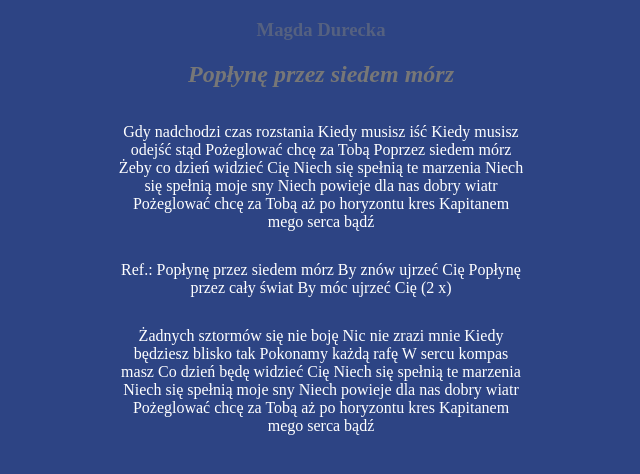
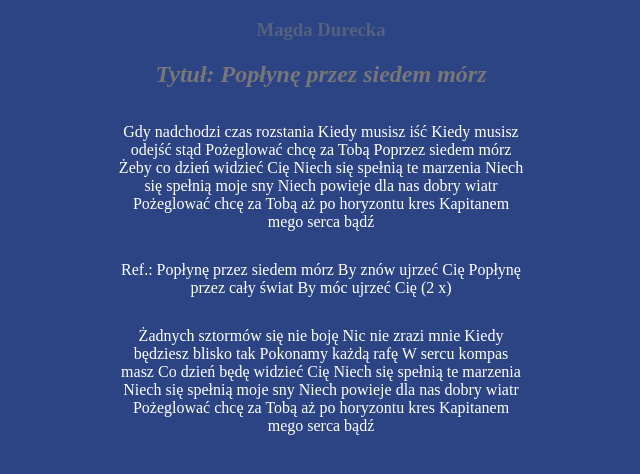
Before and after one commit to MatrajM/learning-git-3, a plain HTML site: page index.html in a window 1280 px wide. Shown: the full height of the page, 319-959 px from the left. Drawn offline with Linux system fonts and the light colour scheme.

Commit message:
Change h2 content

```diff
--- a/index.html
+++ b/index.html
@@ -7,7 +7,7 @@
     </head>
     <body>
         <h3>Magda Durecka</h3>
-        <h2>Popłynę przez siedem mórz</h2>
+        <h2>Tytuł: Popłynę przez siedem mórz</h2>
         <p>     Gdy nadchodzi czas rozstania
                 Kiedy musisz iść
                 Kiedy musisz odejść stąd
```
